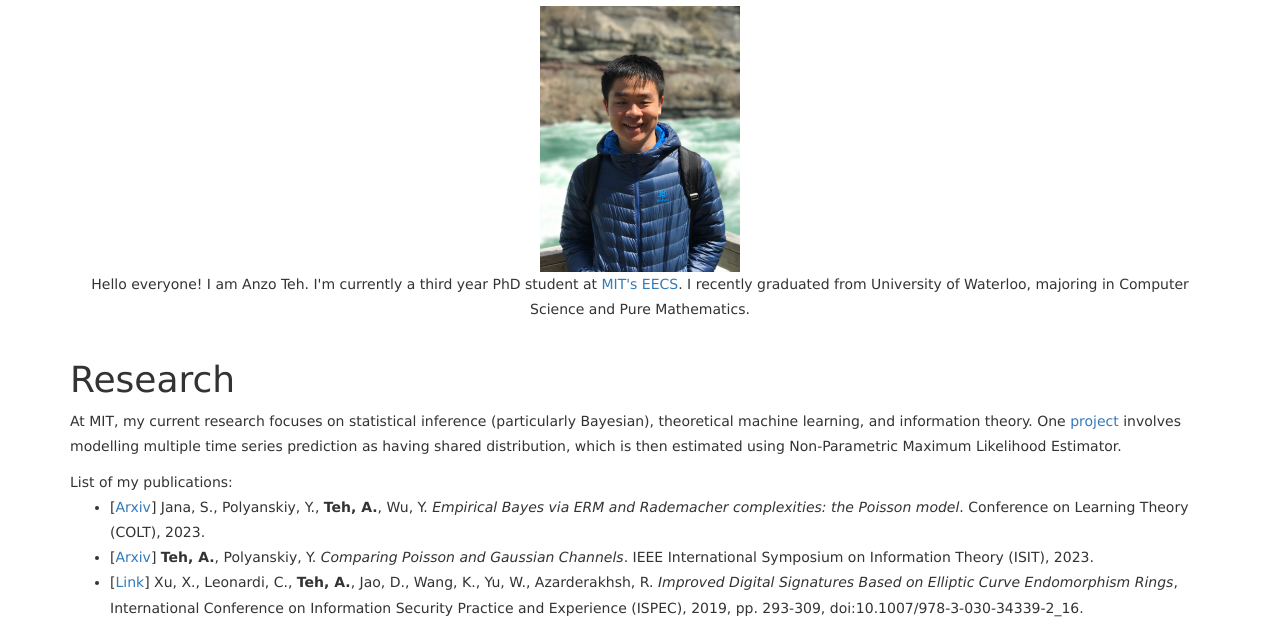
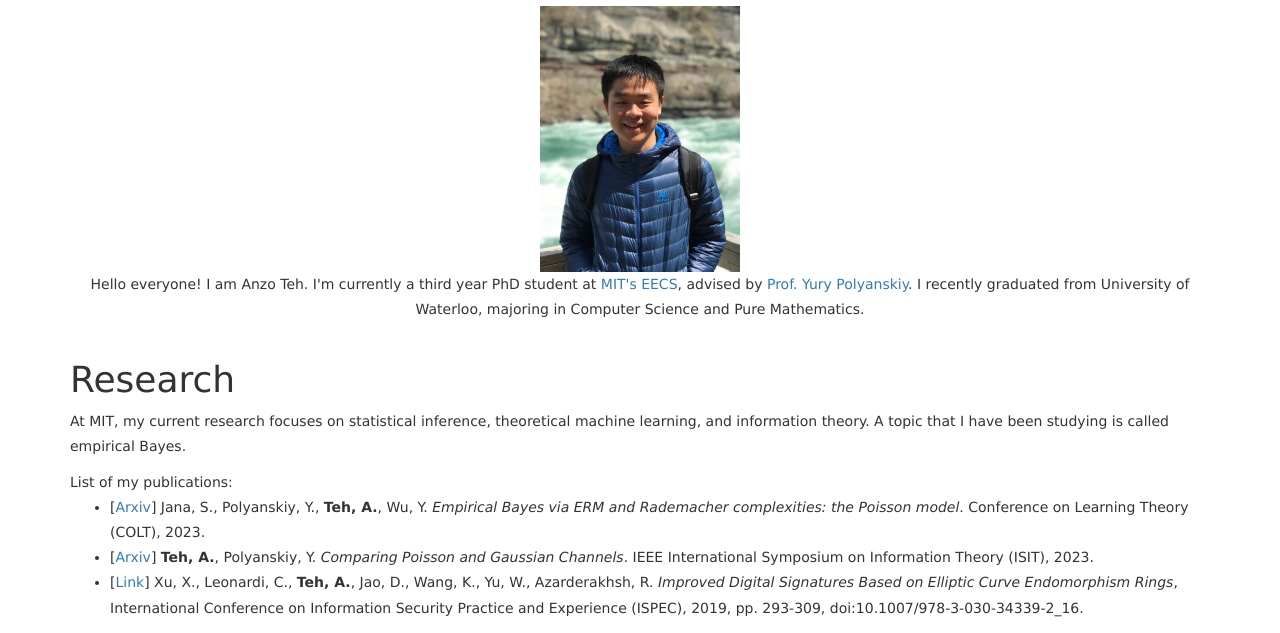
Before and after one commit to Anzoteh96/anzoteh96.github.io, a plain HTML site: page index.html in a window 1280 px wide. Shown: the part 167-800 px from the top of the page. Drawn offline with Linux system fonts and the light colour scheme.

Commit message:
small fix

```diff
--- a/index.html
+++ b/index.html
@@ -101,7 +101,9 @@
                     </div>
                     <p title="About me">
                       Hello everyone! I am Anzo Teh.
-                      I'm currently a third year PhD student at <a href="https://www.eecs.mit.edu/">MIT's EECS</a>.
+                      I'm currently a third year PhD student at <a href="https://www.eecs.mit.edu/">MIT's EECS</a>,
+                      advised by
+                      <a href="https://people.lids.mit.edu/yp/homepage/">Prof. Yury Polyanskiy</a>.
                       I recently graduated from University of Waterloo, majoring in Computer Science and Pure Mathematics.
                     </p>
                 </div>
@@ -117,10 +119,8 @@
               <h1>Research</h1>
               <div class="content-body">
                 <p>
-                  At MIT, my current research focuses on statistical inference (particularly Bayesian),
-                  theoretical machine learning, and information theory.
-                  One <a href = "sds_poster.pdf">project</a> involves modelling multiple time series prediction as having shared distribution,
-                  which is then estimated using Non-Parametric Maximum Likelihood Estimator.
+                  At MIT, my current research focuses on statistical inference,
+                  theoretical machine learning, and information theory. A topic that I have been studying is called empirical Bayes.
                 </p>
 
                 List of my publications:
```
